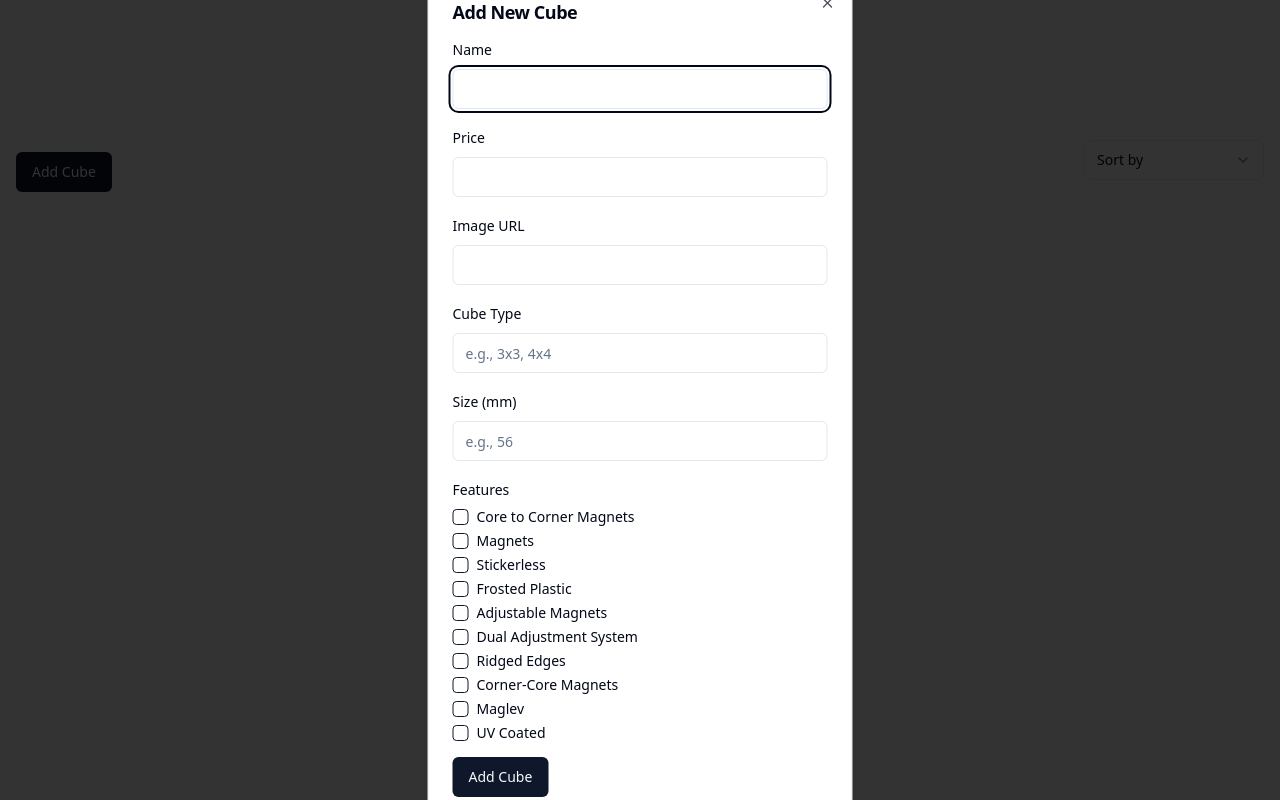
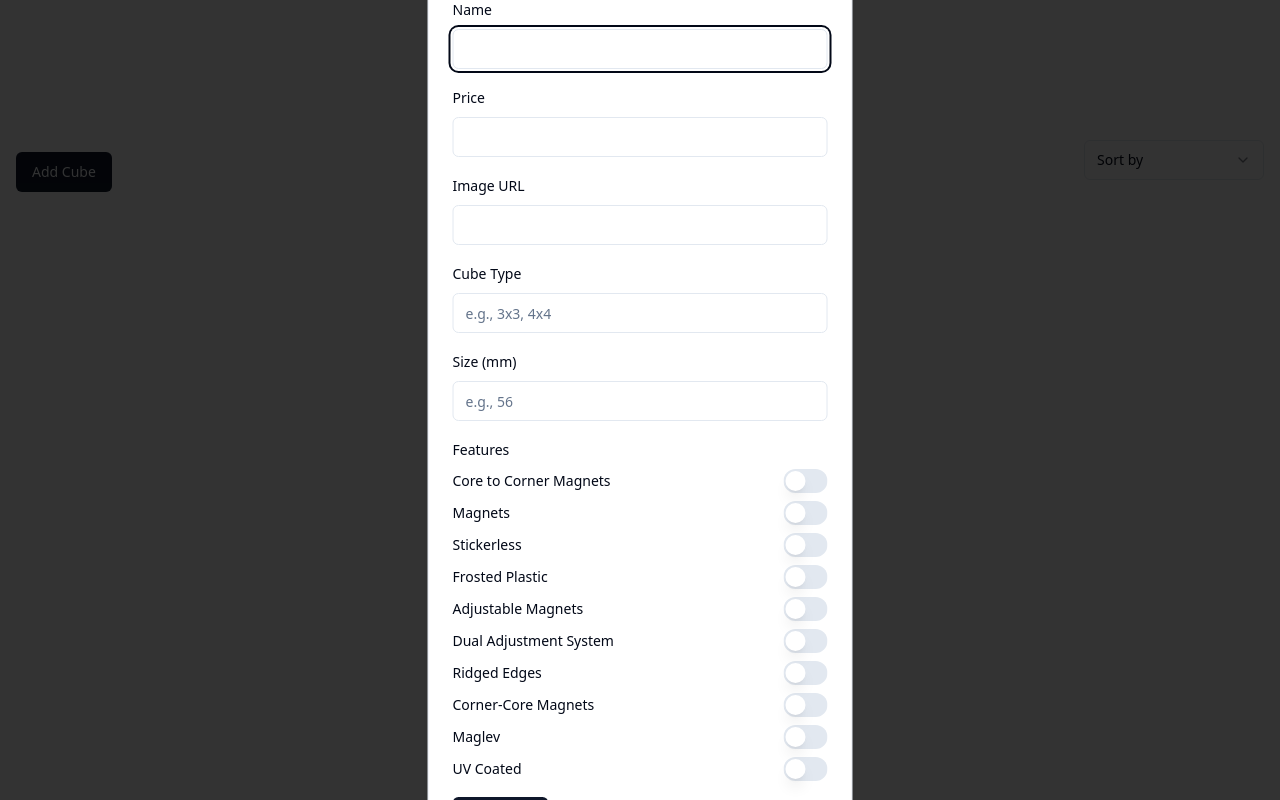
Before and after one commit to GPT-Engineer-App/cube-addict-tracker, a React (Vite) app: page / in a window 1280 px wide. Both pictures are taken after a click on the button "Add Cube". Built offline with nearby package versions, Linux system fonts and the light colour scheme.

Commit message:
Update features selection to use toggles instead of checkboxes

```diff
--- a/src/components/AddCube.jsx
+++ b/src/components/AddCube.jsx
@@ -3,7 +3,7 @@ import { Button } from "@/components/ui/button";
 import { Dialog, DialogContent, DialogHeader, DialogTitle, DialogTrigger } from "@/components/ui/dialog";
 import { Input } from "@/components/ui/input";
 import { Label } from "@/components/ui/label";
-import { Checkbox } from "@/components/ui/checkbox";
+import { Switch } from "@/components/ui/switch";
 import { toast } from "sonner";
 
 const AddCube = ({ onAddCube }) => {
@@ -22,7 +22,7 @@ const AddCube = ({ onAddCube }) => {
     setCubeDetails(prev => ({ ...prev, [name]: value }));
   };
 
-  const handleCheckboxChange = (feature) => {
+  const handleToggleChange = (feature) => {
     setCubeDetails(prev => {
       let newFeatures = [...prev.features];
       if (feature === 'Core to Corner Magnets') {
@@ -104,13 +104,13 @@ const AddCube = ({ onAddCube }) => {
             <Label>Features</Label>
             <div className="space-y-2">
               {features.map((feature) => (
-                <div key={feature} className="flex items-center space-x-2">
-                  <Checkbox
+                <div key={feature} className="flex items-center justify-between">
+                  <Label htmlFor={feature} className="flex-grow">{feature}</Label>
+                  <Switch
                     id={feature}
                     checked={cubeDetails.features.includes(feature)}
-                    onCheckedChange={() => handleCheckboxChange(feature)}
+                    onCheckedChange={() => handleToggleChange(feature)}
                   />
-                  <Label htmlFor={feature}>{feature}</Label>
                 </div>
               ))}
             </div>
--- a/src/components/CubeEditModal.jsx
+++ b/src/components/CubeEditModal.jsx
@@ -2,7 +2,7 @@ import { useState, useEffect } from 'react';
 import { Button } from "@/components/ui/button";
 import { Input } from "@/components/ui/input";
 import { Dialog, DialogContent, DialogHeader, DialogTitle, DialogFooter } from "@/components/ui/dialog";
-import { Checkbox } from "@/components/ui/checkbox";
+import { Switch } from "@/components/ui/switch";
 import { Label } from "@/components/ui/label";
 
 const CubeEditModal = ({ cube, onSave, onClose }) => {
@@ -13,7 +13,7 @@ const CubeEditModal = ({ cube, onSave, onClose }) => {
     setEditedCube(prev => ({ ...prev, [name]: value }));
   };
 
-  const handleCheckboxChange = (feature) => {
+  const handleToggleChange = (feature) => {
     setEditedCube(prev => {
       let newFeatures = [...prev.features];
       if (feature === 'Core to Corner Magnets') {
@@ -82,13 +82,13 @@ const CubeEditModal = ({ cube, onSave, onClose }) => {
               <Label className="text-right">Features</Label>
               <div className="col-span-3 space-y-2">
                 {features.map((feature) => (
-                  <div key={feature} className="flex items-center space-x-2">
-                    <Checkbox
+                  <div key={feature} className="flex items-center justify-between">
+                    <Label htmlFor={feature} className="flex-grow">{feature}</Label>
+                    <Switch
                       id={feature}
                       checked={editedCube.features.includes(feature)}
-                      onCheckedChange={() => handleCheckboxChange(feature)}
+                      onCheckedChange={() => handleToggleChange(feature)}
                     />
-                    <Label htmlFor={feature}>{feature}</Label>
                   </div>
                 ))}
               </div>
```
